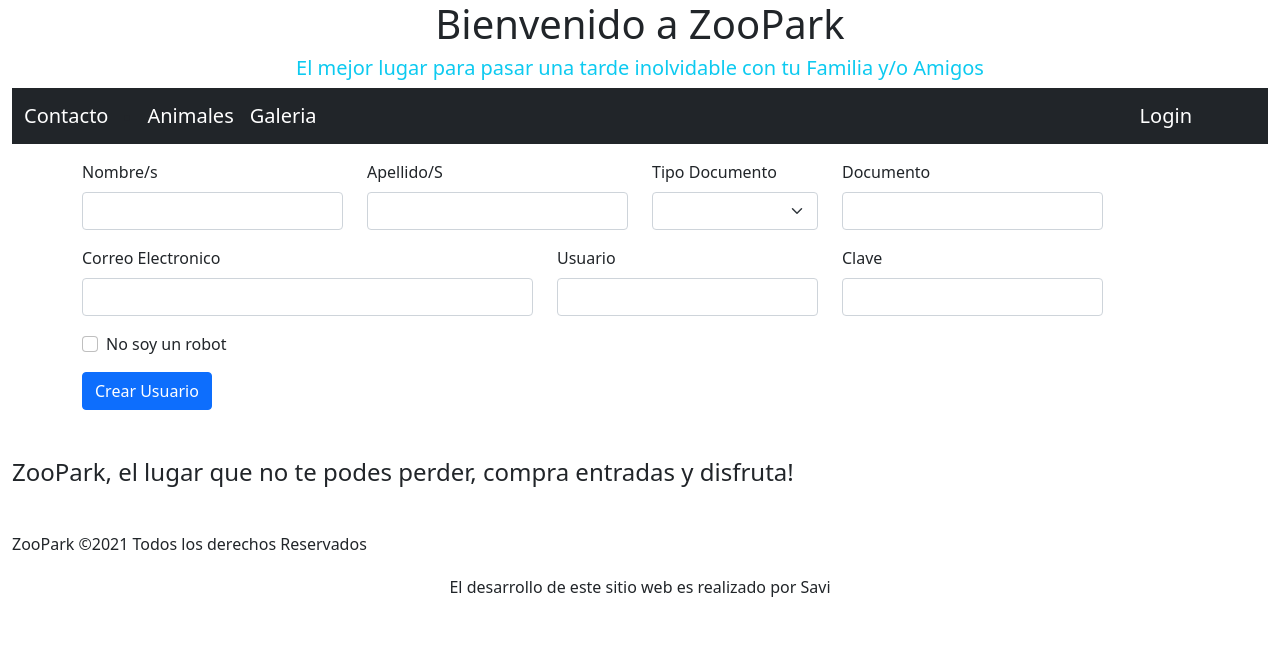
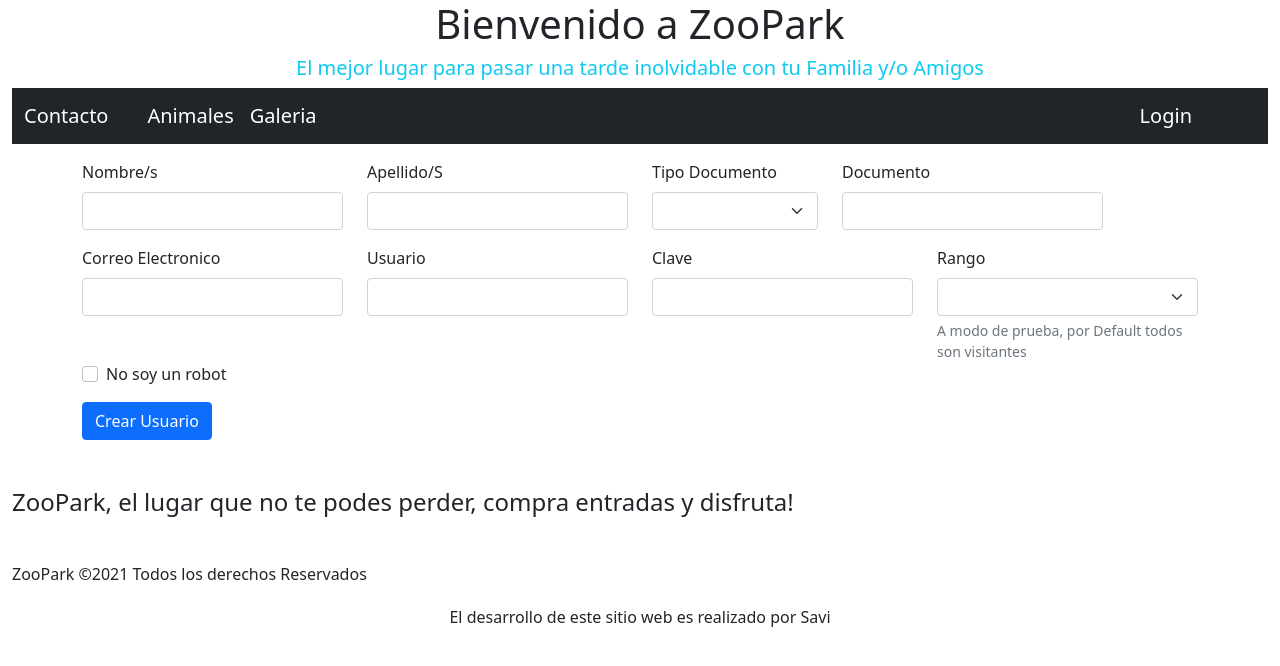
Before and after one commit to SantiVi33/Zoologico, an Angular app: page /NewUsuario in a window 1280 px wide. Shown: the top 666 px of the page. Built offline with nearby package versions, Linux system fonts and the light colour scheme.

Commit message:
Actualizacion del registro de Usuarios

```diff
--- a/src/app/Services/users.service.ts
+++ b/src/app/Services/users.service.ts
@@ -18,8 +18,7 @@ export class UsersService {
     console.log('Servicio Usuario Andando')
   }
 
-  AgregarU (nombre : string , apellido : string , tdocumento : string , ndocumento : string , email : string,
-            usuario : string , clave : string) : Observable<any>
+  AgregarU (nombre : string , apellido : string , tdocumento : string , ndocumento : string , email : string , usuario : string , clave : string, rango : string) : Observable<any>
   {
     const obj = new FormData();
     obj.append("Nombre",nombre);
@@ -29,7 +28,8 @@ export class UsersService {
     obj.append("Email",email);
     obj.append("Usuario",usuario);
     obj.append("password",clave);
-    return this.http.post(environment.endpoint + '/DatosUsuarios',obj);
+    obj.append("Rango",rango);
+    return this.http.post('Datos/DatosUsuarios',obj);
   }
 
   Login(correo : string, clave : string): Observable <any> {
--- a/src/app/login/login.component.ts
+++ b/src/app/login/login.component.ts
@@ -16,8 +16,8 @@ export class LoginComponent implements OnInit {
 
   constructor(private userService:UsersService , private router : Router , private formbuilder: FormBuilder ) {
     this.loginGroup=this.formbuilder.group({
-      email:['a@a',[Validators.required,Validators.email]],
-      password:['123',[Validators.required]],
+      email:['',[Validators.required,Validators.email]],
+      password:['',[Validators.required]],
       remember_me:['']
     })
   }
--- a/src/app/new-usuario/new-usuario.component.html
+++ b/src/app/new-usuario/new-usuario.component.html
@@ -5,7 +5,6 @@
         <div class="mb-3 col-3">
             <label for="Nombre" class="form-label">Nombre/s</label>
             <input [formControl]="Nombre" type="text" class="form-control" id="Nombre" aria-describedby="nombreHelp" required>
-            <div *ngIf="NoNombre" id="nombreHelp" class="form-text">ingrese un nombre</div>
           </div>
           <div class="mb-3 col-3">
             <label for="Apellido" class="form-label">Apellido/S</label>
@@ -27,7 +26,7 @@
 
     </div>
     <div class="row ">
-        <div class="mb-3 col-5">
+        <div class="mb-3 col-3">
             <label for="Email" class="form-label">Correo Electronico</label>
             <input [formControl]="Email" type="email" class="form-control" id="Email" aria-describedby="emailHelp" required>
          </div>
@@ -45,6 +44,14 @@
             <label for="Clave" class="form-label">Clave</label>
             <input [formControl]="password" type="text" class="form-control" id="Clave" aria-describedby="claveHelp" required>
          </div>
+         <div class="col-3">
+            <label for="Rango" class="form-label">Rango</label>
+            <select [formControl]="Rango" id="Rango" class="form-select" aria-label="Default select rango" aria-describedby="rangoHelp">
+                <option value="Visitante" selected>Visitante</option>
+                <option value="Administrador">Administrador</option>
+              </select>
+            <div id="rangoHelp" class="form-text">A modo de prueba, por Default todos son visitantes</div>
+          </div>
     </div>
 
 
--- a/src/app/new-usuario/new-usuario.component.ts
+++ b/src/app/new-usuario/new-usuario.component.ts
@@ -11,7 +11,6 @@ import { Router } from '@angular/router'
 export class NewUsuarioComponent implements OnInit {
 
   UsuarioAgregando:boolean = false
-  NoNombre:boolean = false
 
   Nombre: FormControl = new FormControl('')
   Apellido: FormControl = new FormControl('')
@@ -20,10 +19,13 @@ export class NewUsuarioComponent implements OnInit {
   Email: FormControl = new FormControl('')
   Usuario: FormControl = new FormControl('')
   password: FormControl = new FormControl('')
+  Rango: FormControl = new FormControl('')
 
   constructor(private userService : UsersService , private router : Router) { }
 
-  AgregarUsuario() : void {
+  AgregarUsuario() {
+
+    console.log('Creando usuario...')
 
     let nombre = this.Nombre.value;
     let apellido = this.Apellido.value;
@@ -32,14 +34,13 @@ export class NewUsuarioComponent implements OnInit {
     let email = this.Email.value;
     let usuario = this.Usuario.value;
     let clave = this.password.value;
-
-    if(nombre = '') {
-      this.NoNombre = true
-    }
+    let rango = this.Rango.value;
 
     this.UsuarioAgregando = true
 
-    this.userService.AgregarU(nombre,apellido,tdocumento,ndocumento,email,usuario,clave)
+    //return console.log(usuario);
+
+    this.userService.AgregarU(nombre,apellido,tdocumento,ndocumento,email,usuario,clave,rango)
     .subscribe(data => {console.log(data)
     console.log('Usuario Agregado')
     this.Nombre.setValue("");
@@ -49,8 +50,12 @@ export class NewUsuarioComponent implements OnInit {
     this.Email.setValue("");
     this.Usuario.setValue("");
     this.password.setValue("");
+    this.Rango.setValue("");
     this.router.navigate(['localhost:4200'])
     })
+
+
+
 
   }
 
```
Lines whose indentation alone changed are shown as unchanged.
